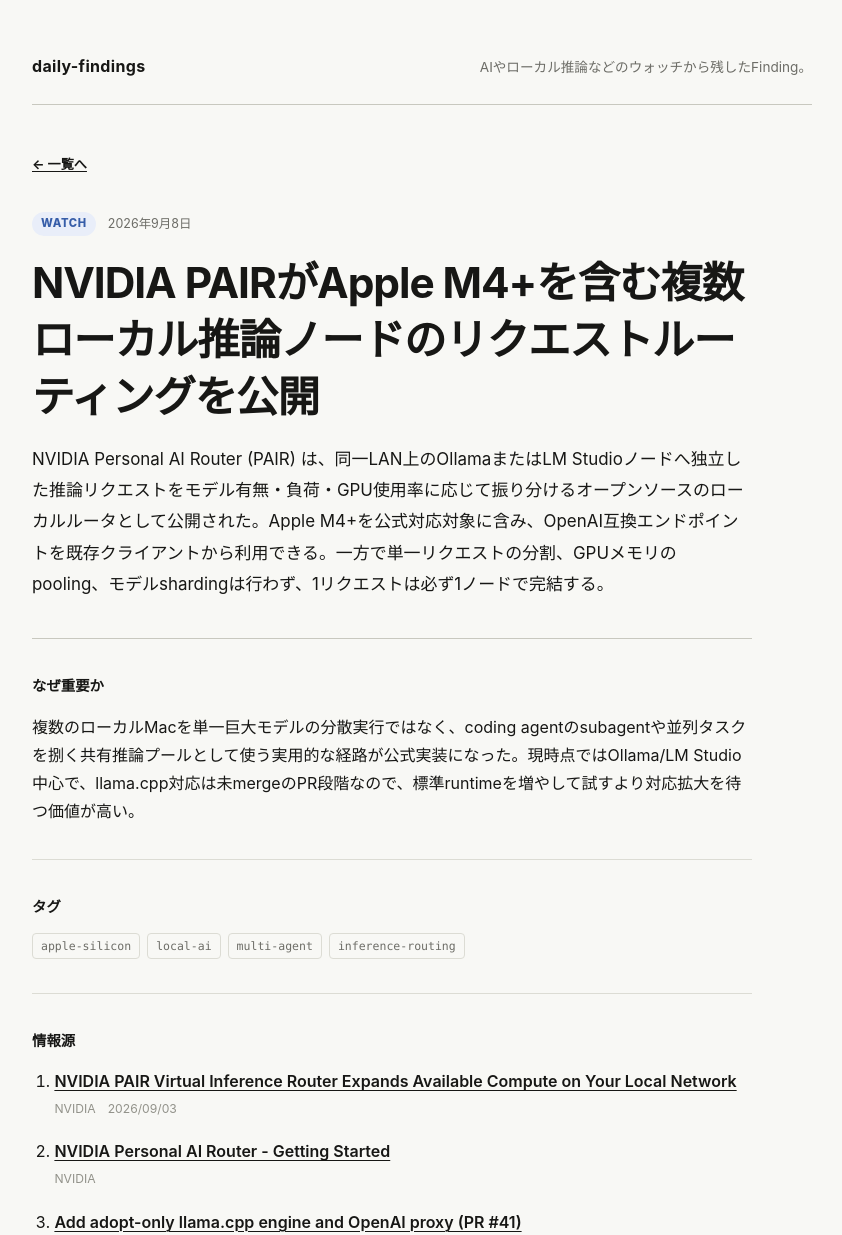
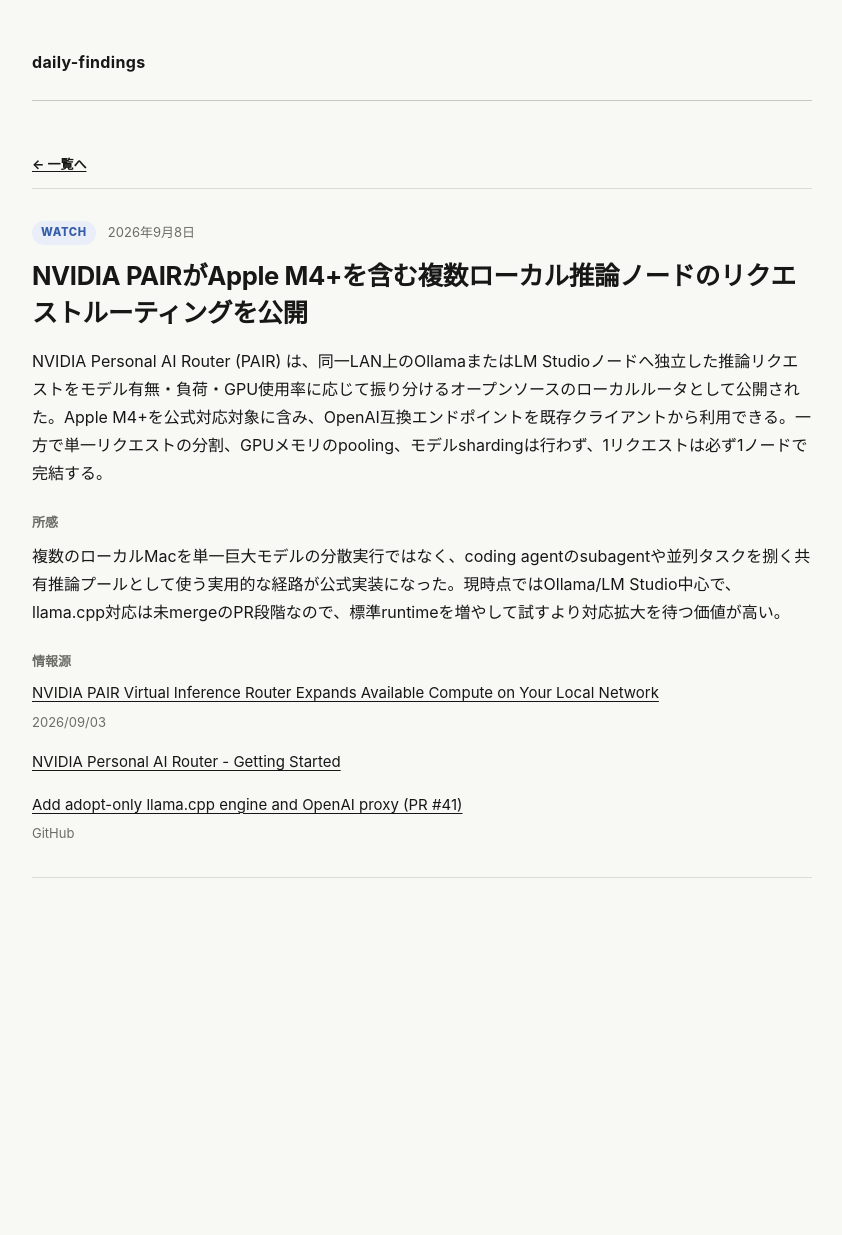
Before and after one commit to yatabis/daily-findings, an Astro site: page /findings/nvidia-pair-local-inference-routing in a window 1280 px wide. Shown: the top 1235 px of the page, without its empty margins (218-1060 px from the left). After the commit the page ends 958 px from the top, so only its background shows below. Built offline with nearby package versions, Linux system fonts and the light colour scheme; Astro itself is replaced by a stand-in of ours.

Commit message:
一覧の不要な導線を削除し、記事表示の文字と余白を共通化

```diff
--- /dev/null
+++ b/src/components/FindingArticle.astro
@@ -0,0 +1,69 @@
+---
+import { formatFindingDate, type Finding } from "../lib/findings";
+import SourceList from "./SourceList.astro";
+
+interface Props {
+  finding: Finding;
+  standalone?: boolean;
+  relatedFindings?: Finding[];
+}
+
+const { finding, standalone = false, relatedFindings = [] } = Astro.props;
+const Heading = standalone ? "h1" : "h3";
+const SectionHeading = standalone ? "h2" : "h4";
+const titleId = `title-${finding.id}`;
+---
+
+<article class="finding-article" id={`finding-${finding.id}`} aria-labelledby={titleId}>
+  <header class="finding-header">
+    <div class="finding-meta">
+      <span class={`status status-${finding.status.toLowerCase()}`}>{finding.status}</span>
+      {standalone && (
+        <time datetime={finding.date}>{formatFindingDate(finding.date)}</time>
+      )}
+    </div>
+    <Heading class="finding-title" id={titleId}>
+      {standalone ? finding.title : (
+        <a href={`/findings/${finding.id}/`}>{finding.title}</a>
+      )}
+    </Heading>
+  </header>
+
+  <p class="finding-summary">{finding.summary}</p>
+
+  {finding.whyItMatters && (
+    <section class="finding-section finding-assessment">
+      <SectionHeading class="section-label">所感</SectionHeading>
+      <p>{finding.whyItMatters}</p>
+    </section>
+  )}
+
+  {!standalone && finding.tags && finding.tags.length > 0 && (
+    <ul class="tag-list" aria-label="タグ">
+      {finding.tags.map((tag) => <li>{tag}</li>)}
+    </ul>
+  )}
+
+  {standalone ? (
+    <section class="finding-section">
+      <SectionHeading class="section-label">情報源</SectionHeading>
+      <SourceList sources={finding.sources} />
+    </section>
+  ) : (
+    <details class="finding-section finding-sources">
+      <summary>情報源</summary>
+      <SourceList sources={finding.sources} />
+    </details>
+  )}
+
+  {standalone && relatedFindings.length > 0 && (
+    <section class="finding-section">
+      <SectionHeading class="section-label">関連Finding</SectionHeading>
+      <ul class="related-list">
+        {relatedFindings.map((related) => (
+          <li><a href={`/findings/${related.id}/`}>{related.title}</a></li>
+        ))}
+      </ul>
+    </section>
+  )}
+</article>
--- /dev/null
+++ b/src/components/SourceList.astro
@@ -0,0 +1,36 @@
+---
+import type { FindingSource } from "../lib/findings";
+
+interface Props {
+  sources: FindingSource[];
+}
+
+const { sources } = Astro.props;
+const dateFormatter = new Intl.DateTimeFormat("ja-JP", {
+  dateStyle: "medium",
+  timeZone: "Asia/Tokyo",
+});
+---
+
+<ul class="source-list" aria-label="情報源">
+  {sources.map((source) => {
+    const publisher = source.publisher && !source.title.includes(source.publisher)
+      ? source.publisher
+      : undefined;
+    return (
+      <li>
+        <a href={source.url}>{source.title}</a>
+        {(publisher || source.publishedAt) && (
+          <div class="source-meta">
+            {publisher && <span>{publisher}</span>}
+            {source.publishedAt && (
+              <time datetime={source.publishedAt}>
+                {dateFormatter.format(new Date(source.publishedAt))}
+              </time>
+            )}
+          </div>
+        )}
+      </li>
+    );
+  })}
+</ul>
--- a/src/layouts/BaseLayout.astro
+++ b/src/layouts/BaseLayout.astro
@@ -4,11 +4,13 @@
 interface Props {
   title?: string;
   description?: string;
+  indexPage?: boolean;
 }
 
 const {
   title = "daily-findings",
   description = "AIやローカル推論などのウォッチから残したFindingのログ。",
+  indexPage = false,
 } = Astro.props;
 ---
 
@@ -24,8 +26,11 @@
   <body>
     <div class="page-shell">
       <header class="site-header">
-        <a class="site-name" href="/">daily-findings</a>
-        <p class="site-description">AIやローカル推論などのウォッチから残したFinding。</p>
+        {indexPage ? (
+          <h1 class="site-name">daily-findings</h1>
+        ) : (
+          <a class="site-name" href="/">daily-findings</a>
+        )}
       </header>
       <slot />
     </div>
--- a/src/pages/findings/[id].astro
+++ b/src/pages/findings/[id].astro
@@ -1,99 +1,36 @@
 ---
 import BaseLayout from "../../layouts/BaseLayout.astro";
-import {
-  formatFindingDate,
-  getFindings,
-  type Finding,
-} from "../../lib/findings";
+import FindingArticle from "../../components/FindingArticle.astro";
+import { getFindings, type Finding } from "../../lib/findings";
 
 export async function getStaticPaths() {
   const findings = await getFindings();
-
+  const byId = new Map(findings.map((finding) => [finding.id, finding]));
   return findings.map((finding) => ({
     params: { id: finding.id },
-    props: { finding },
+    props: {
+      finding,
+      relatedFindings: (finding.relatedFindingIds ?? [])
+        .filter((id) => id !== finding.id)
+        .map((id) => byId.get(id))
+        .filter((related): related is Finding => related !== undefined),
+    },
   }));
 }
 
 interface Props {
   finding: Finding;
+  relatedFindings: Finding[];
 }
 
-const { finding } = Astro.props;
+const { finding, relatedFindings } = Astro.props;
 ---
 
-<BaseLayout
-  title={`${finding.title} | daily-findings`}
-  description={finding.summary}
->
-  <main class="main-content detail-page">
-    <a class="back-link" href="/">← 一覧へ</a>
-
-    <article>
-      <header class="detail-header">
-        <div class="finding-meta detail-meta">
-          <span class={`status status-${finding.status.toLowerCase()}`}>
-            {finding.status}
-          </span>
-          <time datetime={finding.date}>{formatFindingDate(finding.date)}</time>
-        </div>
-
-        <h1 class="detail-title">{finding.title}</h1>
-        <p class="detail-summary">{finding.summary}</p>
-      </header>
-
-      {finding.whyItMatters && (
-        <section class="detail-section">
-          <h2>なぜ重要か</h2>
-          <p>{finding.whyItMatters}</p>
-        </section>
-      )}
-
-      {finding.tags && finding.tags.length > 0 && (
-        <section class="detail-section compact-section">
-          <h2>タグ</h2>
-          <ul class="tag-list" aria-label="タグ">
-            {finding.tags.map((tag) => <li>{tag}</li>)}
-          </ul>
-        </section>
-      )}
-
-      <section class="detail-section sources-section">
-        <h2>情報源</h2>
-        <ol class="source-list">
-          {finding.sources.map((source) => (
-            <li>
-              <a href={source.url} rel="noreferrer" target="_blank">
-                {source.title}
-              </a>
-              {(source.publisher || source.publishedAt) && (
-                <div class="source-meta">
-                  {source.publisher && <span>{source.publisher}</span>}
-                  {source.publishedAt && (
-                    <time datetime={source.publishedAt}>
-                      {new Intl.DateTimeFormat("ja-JP", {
-                        dateStyle: "medium",
-                        timeZone: "Asia/Tokyo",
-                      }).format(new Date(source.publishedAt))}
-                    </time>
-                  )}
-                </div>
-              )}
-            </li>
-          ))}
-        </ol>
-      </section>
-
-      {finding.relatedFindingIds && finding.relatedFindingIds.length > 0 && (
-        <section class="detail-section compact-section">
-          <h2>関連Finding</h2>
-          <ul class="related-list">
-            {finding.relatedFindingIds.map((id) => (
-              <li><a href={`/findings/${id}/`}>{id}</a></li>
-            ))}
-          </ul>
-        </section>
-      )}
-    </article>
+<BaseLayout title={`${finding.title} | daily-findings`} description={finding.summary}>
+  <main class="main-content">
+    <nav class="back-navigation" aria-label="一覧への移動">
+      <a class="back-link" href={`/#finding-${finding.id}`}>← 一覧へ</a>
+    </nav>
+    <FindingArticle finding={finding} relatedFindings={relatedFindings} standalone />
   </main>
 </BaseLayout>
--- a/src/styles/global.css
+++ b/src/styles/global.css
@@ -1,10 +1,8 @@
 :root {
   color-scheme: light dark;
   --background: #f8f8f5;
-  --surface: #ffffff;
   --text: #171715;
   --muted: #6d6d67;
-  --faint: #92928a;
   --border: #dcdcd4;
   --border-strong: #c8c8bf;
   --link: #171715;
@@ -14,15 +12,23 @@
   --watch-bg: #e9eef9;
   --hold: #8a5c13;
   --hold-bg: #f8f0df;
+
+  /* 記事の文字・余白は一覧と個別ページで共通にする。 */
+  --reading-width: 780px;
+  --font-title: clamp(1.25rem, 3.8vw, 1.6rem);
+  --font-body: 1rem;
+  --font-meta: 0.8125rem;
+  --leading-body: 1.75;
+  --section-gap: 24px;
+  --article-padding: 32px;
+  --page-gap: 48px;
 }
 
 @media (prefers-color-scheme: dark) {
   :root {
     --background: #151513;
-    --surface: #1b1b18;
-    --text: #ededE7;
+    --text: #edede7;
     --muted: #aaa9a1;
-    --faint: #85857e;
     --border: #34342f;
     --border-strong: #484840;
     --link: #f2f2ec;
@@ -35,9 +41,7 @@
   }
 }
 
-* {
-  box-sizing: border-box;
-}
+* { box-sizing: border-box; }
 
 html {
   font-family: -apple-system, BlinkMacSystemFont, "Segoe UI", sans-serif;
@@ -48,7 +52,8 @@
 body {
   margin: 0;
   min-width: 320px;
-  line-height: 1.75;
+  font-size: var(--font-body);
+  line-height: var(--leading-body);
 }
 
 a {
@@ -57,30 +62,24 @@
   text-decoration-thickness: 1px;
 }
 
-a:hover {
-  text-decoration-thickness: 2px;
+a:hover { text-decoration-thickness: 2px; }
+
+a:focus-visible,
+summary:focus-visible {
+  outline: 2px solid currentColor;
+  outline-offset: 4px;
 }
 
-p,
-h1,
-h2,
-ul,
-ol {
-  margin-top: 0;
-}
+p, h1, h2, h3, h4, ul, ol { margin: 0; }
 
 .page-shell {
-  width: min(100% - 40px, 780px);
+  width: min(100% - 40px, var(--reading-width));
   margin: 0 auto;
-  padding: 52px 0 80px;
+  padding: var(--page-gap) 0 80px;
 }
 
 .site-header {
-  display: flex;
-  align-items: baseline;
-  justify-content: space-between;
-  gap: 24px;
-  padding-bottom: 24px;
+  padding-bottom: var(--section-gap);
   border-bottom: 1px solid var(--border-strong);
 }
 
@@ -91,45 +90,32 @@
   text-decoration: none;
 }
 
-.site-description {
-  margin: 0;
-  color: var(--muted);
-  font-size: 0.85rem;
-  text-align: right;
-}
-
-.main-content {
-  padding-top: 44px;
-}
-
-.date-group + .date-group {
-  margin-top: 52px;
-}
+.main-content { padding-top: var(--page-gap); }
+.date-group + .date-group { margin-top: var(--page-gap); }
 
 .date-heading {
   margin-bottom: 12px;
   color: var(--muted);
-  font-size: 0.78rem;
+  font-size: var(--font-meta);
   font-weight: 650;
-  letter-spacing: 0.06em;
 }
 
-.finding-list {
-  border-top: 1px solid var(--border);
-}
+.finding-list { border-top: 1px solid var(--border); }
 
-.finding-card {
-  padding: 30px 0 34px;
+.finding-article {
+  padding: var(--article-padding) 0;
   border-bottom: 1px solid var(--border);
+  scroll-margin-top: 24px;
 }
 
 .finding-meta {
   display: flex;
+  flex-wrap: wrap;
   align-items: center;
   gap: 12px;
   margin-bottom: 12px;
   color: var(--muted);
-  font-size: 0.78rem;
+  font-size: var(--font-meta);
 }
 
 .status {
@@ -144,208 +130,100 @@
   letter-spacing: 0.06em;
 }
 
-.status-try {
-  color: var(--try);
-  background: var(--try-bg);
+.status-try { color: var(--try); background: var(--try-bg); }
+.status-watch { color: var(--watch); background: var(--watch-bg); }
+.status-hold { color: var(--hold); background: var(--hold-bg); }
+
+.finding-title {
+  margin-bottom: 16px;
+  font-size: var(--font-title);
+  font-weight: 700;
+  line-height: 1.45;
+  letter-spacing: -0.015em;
+  overflow-wrap: anywhere;
 }
 
-.status-watch {
-  color: var(--watch);
-  background: var(--watch-bg);
+.finding-title a { text-decoration: none; }
+.finding-title a:hover { text-decoration: underline; }
+
+.finding-summary,
+.finding-assessment p {
+  font-size: var(--font-body);
+  line-height: var(--leading-body);
+  color: var(--text);
 }
 
-.status-hold {
-  color: var(--hold);
-  background: var(--hold-bg);
+.finding-section { margin-top: var(--section-gap); }
+
+.section-label,
+.finding-sources > summary {
+  color: var(--muted);
+  font-size: var(--font-meta);
+  font-weight: 650;
+  line-height: var(--leading-body);
 }
 
-.finding-title {
-  max-width: 690px;
-  margin-bottom: 14px;
-  font-size: clamp(1.25rem, 3.8vw, 1.6rem);
-  line-height: 1.45;
-  letter-spacing: -0.015em;
-}
-
-.finding-title a {
-  text-decoration: none;
-}
-
-.finding-title a:hover {
-  text-decoration: underline;
-}
-
-.finding-summary,
-.detail-summary {
-  margin-bottom: 0;
-  color: var(--text);
-  font-size: 0.98rem;
-}
-
-.why-it-matters {
-  margin-top: 20px;
-  padding-left: 16px;
-  border-left: 2px solid var(--border-strong);
-}
-
-.why-it-matters p {
-  margin: 4px 0 0;
-  color: var(--muted);
-  font-size: 0.92rem;
-}
-
-.section-label {
-  color: var(--faint);
-  font-size: 0.72rem;
-  font-weight: 700;
-  letter-spacing: 0.07em;
-}
+.section-label { margin-bottom: 8px; }
 
 .tag-list {
   display: flex;
   flex-wrap: wrap;
   gap: 7px;
-  margin: 20px 0 0;
+  margin-top: var(--section-gap);
   padding: 0;
   list-style: none;
 }
 
 .tag-list li {
+  max-width: 100%;
   padding: 2px 8px;
   border: 1px solid var(--border);
   border-radius: 4px;
   color: var(--muted);
   font-family: ui-monospace, SFMono-Regular, Menlo, monospace;
-  font-size: 0.72rem;
+  font-size: 0.75rem;
+  overflow-wrap: anywhere;
 }
 
-.card-footer {
-  display: flex;
-  align-items: center;
-  justify-content: space-between;
-  gap: 16px;
-  margin-top: 24px;
+/* 一覧では出典を閉じておき、確認時だけ原題と発行情報を表示する。 */
+.finding-sources > summary {
+  width: fit-content;
+  min-height: 28px;
+  cursor: pointer;
 }
 
-.detail-link,
-.back-link {
-  font-size: 0.82rem;
-  font-weight: 650;
-}
+.finding-sources > summary:hover { color: var(--text); }
+.finding-sources[open] > summary { margin-bottom: 8px; }
 
-.source-count {
-  color: var(--faint);
-  font-size: 0.76rem;
-}
-
-.empty-state,
-.not-found {
-  color: var(--muted);
-}
-
-.detail-page {
-  max-width: 720px;
-}
-
-.back-link {
-  display: inline-block;
-  margin-bottom: 36px;
-}
-
-.detail-header {
-  padding-bottom: 38px;
-  border-bottom: 1px solid var(--border-strong);
-}
-
-.detail-meta {
-  margin-bottom: 18px;
-}
-
-.detail-title {
-  margin-bottom: 18px;
-  font-size: clamp(1.85rem, 6vw, 2.65rem);
-  line-height: 1.35;
-  letter-spacing: -0.025em;
-}
-
-.detail-summary {
-  font-size: 1.06rem;
-  line-height: 1.85;
-}
-
-.detail-section {
-  padding: 34px 0;
-  border-bottom: 1px solid var(--border);
-}
-
-.detail-section h2 {
-  margin-bottom: 14px;
-  font-size: 0.9rem;
-  font-weight: 750;
-}
-
-.detail-section p {
-  margin-bottom: 0;
-}
-
-.compact-section .tag-list {
-  margin-top: 0;
-}
-
-.source-list {
+.source-list,
+.related-list {
   display: grid;
-  gap: 18px;
-  margin-bottom: 0;
-  padding-left: 1.4rem;
-}
-
-.source-list a {
-  font-weight: 600;
+  gap: 16px;
+  padding: 0;
+  list-style: none;
+  font-size: 0.9375rem;
+  overflow-wrap: anywhere;
 }
 
 .source-meta {
   display: flex;
   flex-wrap: wrap;
-  gap: 6px 12px;
-  margin-top: 3px;
-  color: var(--faint);
-  font-size: 0.76rem;
+  gap: 4px 12px;
+  margin-top: 4px;
+  color: var(--muted);
+  font-size: var(--font-meta);
 }
 
-.related-list {
-  margin-bottom: 0;
-  padding-left: 1.2rem;
-}
-
-.not-found h1 {
-  color: var(--text);
-  font-size: 1.6rem;
-}
+.back-navigation { border-bottom: 1px solid var(--border); }
+.back-link { display: inline-block; padding-bottom: 12px; }
+.back-link, .detail-link { font-size: var(--font-meta); font-weight: 650; }
+.empty-state, .not-found { color: var(--muted); }
+.not-found h1 { margin-bottom: var(--section-gap); color: var(--text); font-size: var(--font-title); }
 
 @media (max-width: 620px) {
-  .page-shell {
-    width: min(100% - 28px, 780px);
-    padding-top: 28px;
+  :root {
+    --article-padding: 24px;
+    --page-gap: 32px;
   }
-
-  .site-header {
-    display: block;
-  }
-
-  .site-description {
-    margin-top: 4px;
-    text-align: left;
-  }
-
-  .main-content {
-    padding-top: 32px;
-  }
-
-  .finding-card {
-    padding: 24px 0 28px;
-  }
-
-  .card-footer {
-    align-items: flex-start;
-  }
+  .page-shell { width: min(100% - 28px, var(--reading-width)); }
 }
```
Also changed, not shown: src/pages/index.astro (+8 -44 lines), .github/workflows/build-web.yml.
